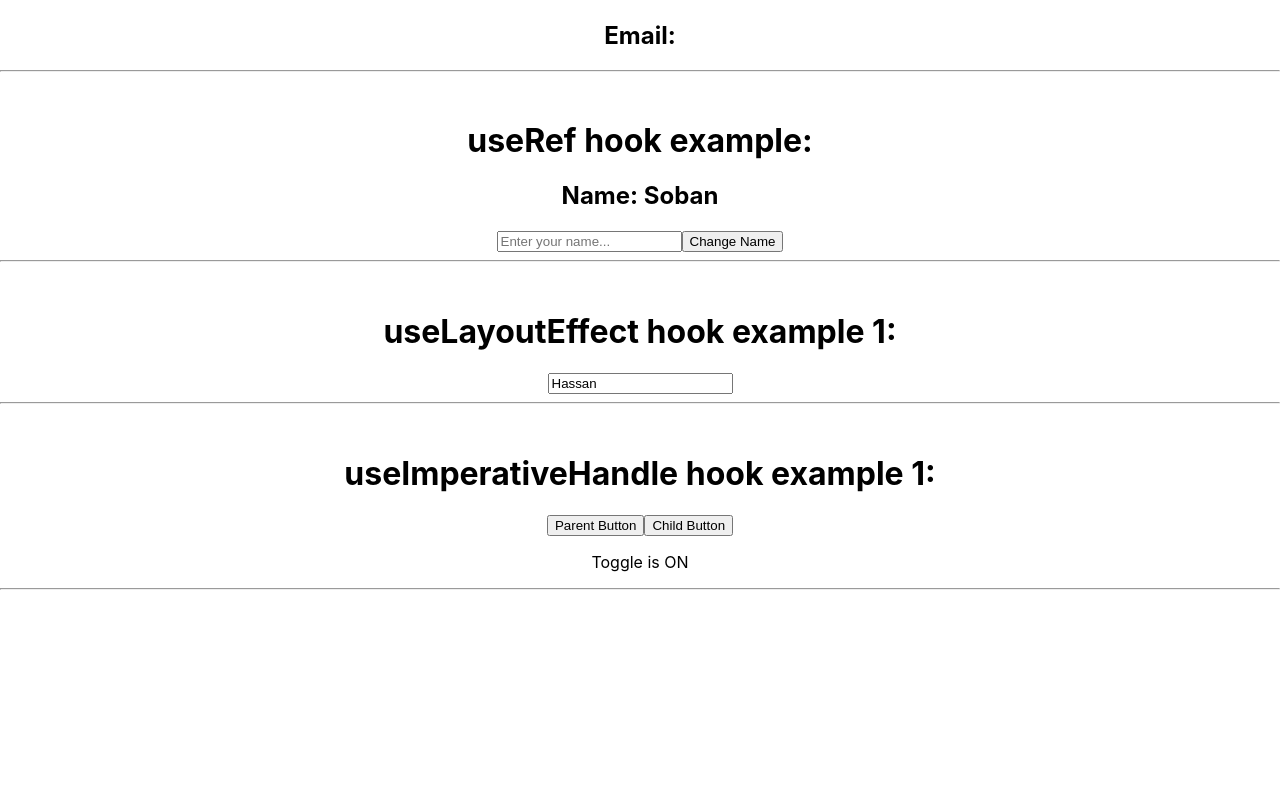
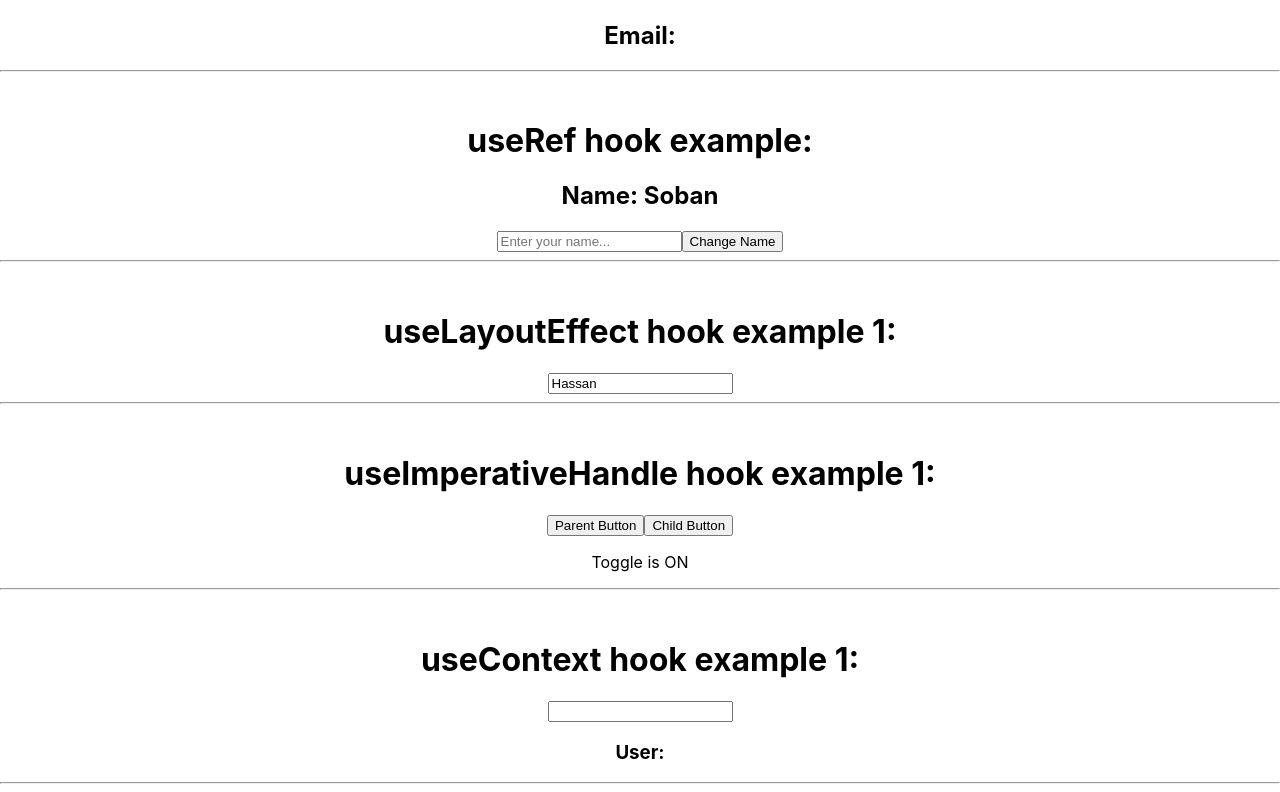
Before and after one commit to the-soban/react-hooks-exercise, a React (Create React App) app: page / in a window 1280 px wide. Shown: the part 751-1543 px from the top of the page. Before the commit the page ends 1369 px from the top, so only its background shows below. Built offline with nearby package versions, Linux system fonts and the light colour scheme; no server answers.

Commit message:
initialized useContext hook file

```diff
--- a/src/App.js
+++ b/src/App.js
@@ -6,6 +6,7 @@
 import UseRef from './UseRef';
 import UseLayoutEffect from './UseLayoutEffect';
 import UseImperativeHandle from './UseImperativeHandle';
+import UseContext from './UseContext';
 
 function App() {
   return (
@@ -25,6 +26,7 @@
       <br />
       <UseImperativeHandle />
       <br />
+      <UseContext />
     </div>
   );
 }
--- /dev/null
+++ b/src/Login.jsx
@@ -0,0 +1,13 @@
+import React from "react";
+
+const Login = ({ setUsername }) => {
+    return(
+        <div>
+            <input type="text" onChange={(event) => {
+                setUsername(event.target.value);
+            }} />
+        </div>
+    );
+}
+
+export default Login;
--- /dev/null
+++ b/src/UseContext.jsx
@@ -0,0 +1,18 @@
+import React, { useState } from "react";
+import Login from "./Login";
+import User from "./User";
+
+const UseContext = () => {
+    const [username, setUsername] = useState("");
+
+    return(
+        <div>
+            <h1>useContext hook example 1:</h1>
+            <Login setUsername={setUsername} />
+            <User username={username} />
+            <hr />
+        </div>
+    );
+}
+
+export default UseContext;
--- /dev/null
+++ b/src/User.jsx
@@ -0,0 +1,11 @@
+import React from "react";
+
+const User = ({ username }) => {
+    return(
+        <div>
+            <h3>User: {username}</h3>
+        </div>
+    );
+}
+
+export default User;
```
